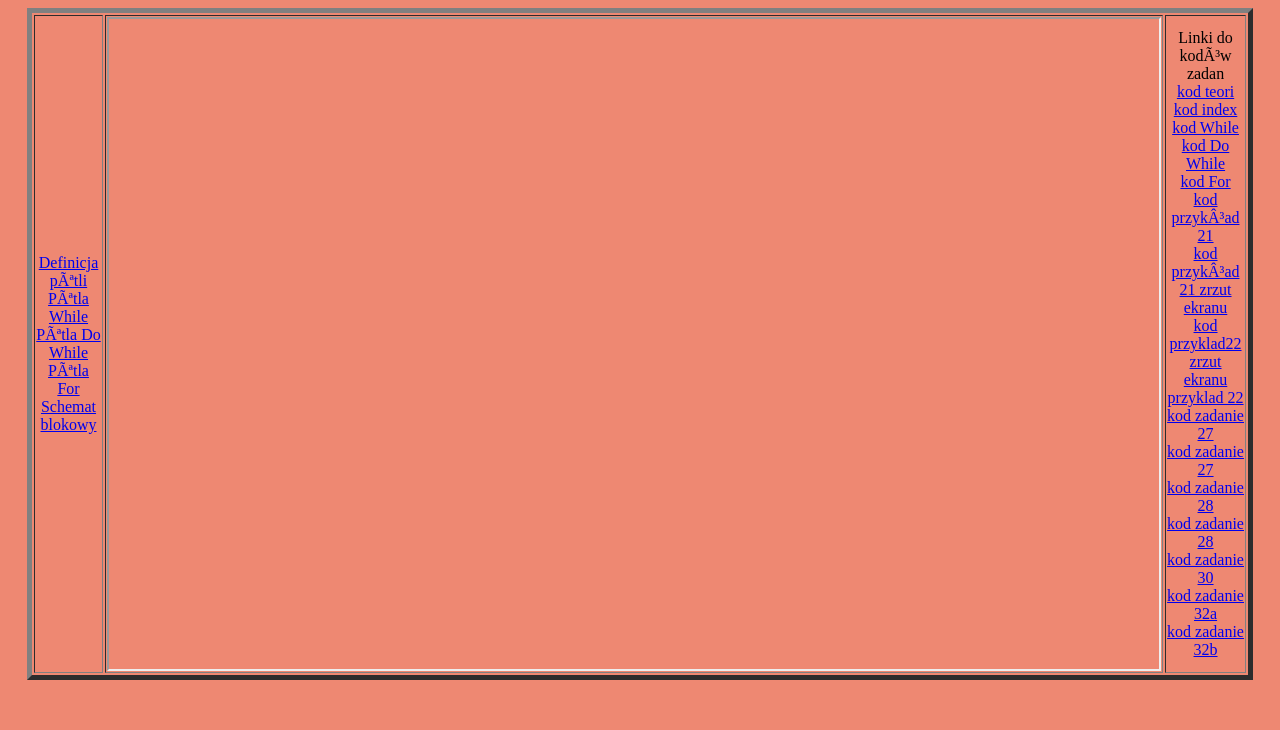
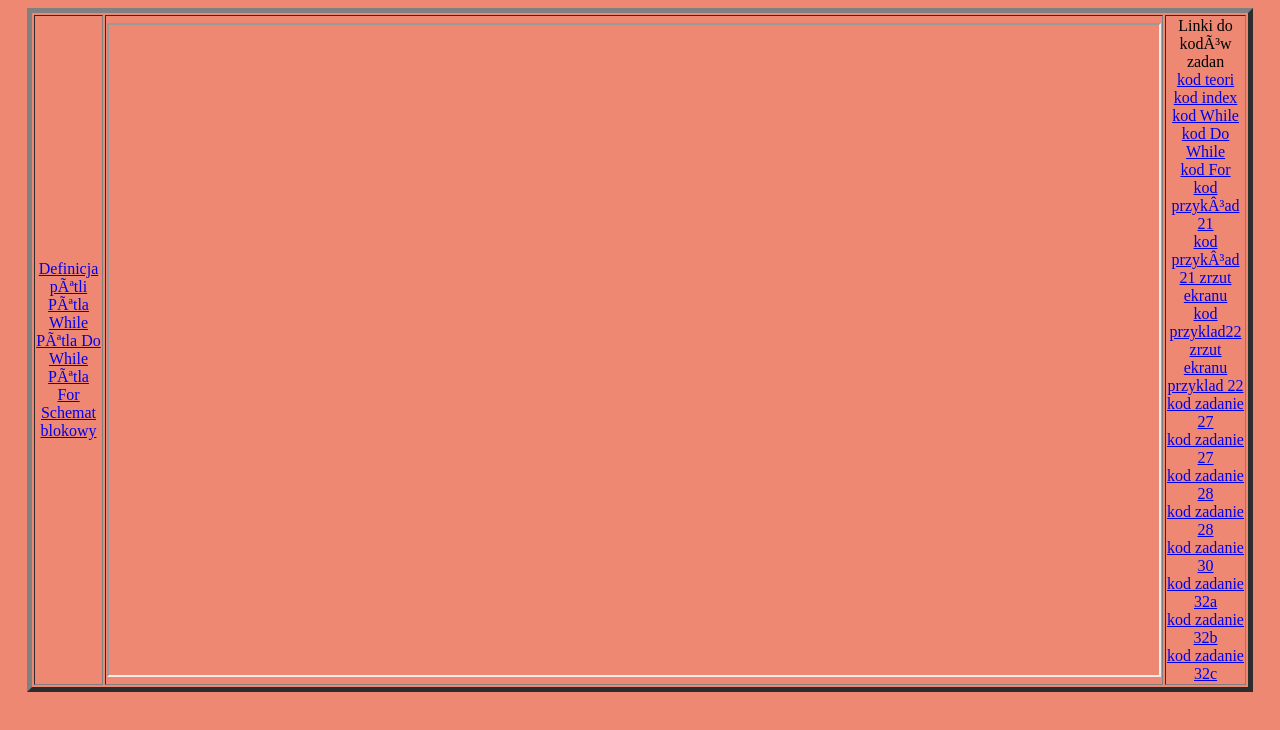
Before and after one commit to anatoliy2137/zadanies, a plain HTML site: page index.html in a window 1280 px wide. Drawn offline with Linux system fonts and the light colour scheme.

Commit message:
Update index.html

```diff
--- a/index.html
+++ b/index.html
@@ -37,6 +37,7 @@ Linki do kodów zadan <br>
 <a href="zad30.html" target="strony">kod zadanie 30</a> <br>
 <a href="zad30a.html" target="strony">kod zadanie 32a</a> <br>
 <a href="zad30b.html" target="strony">kod zadanie 32b</a> <br>
+<a href="zad32c.html" target="strony">kod zadanie 32c</a> <br>
 
 
 </td>
```
